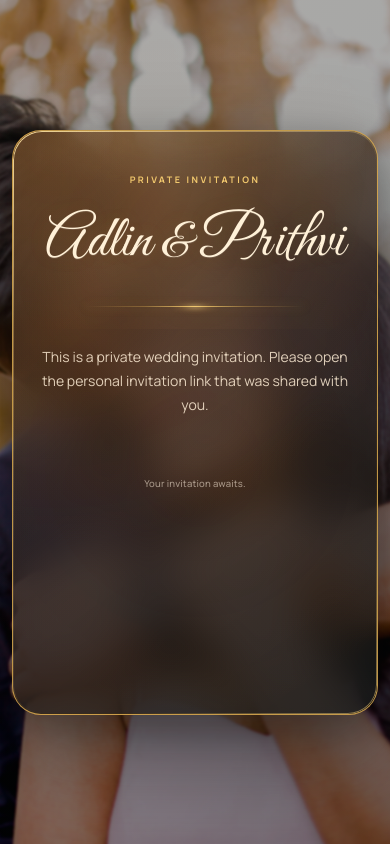
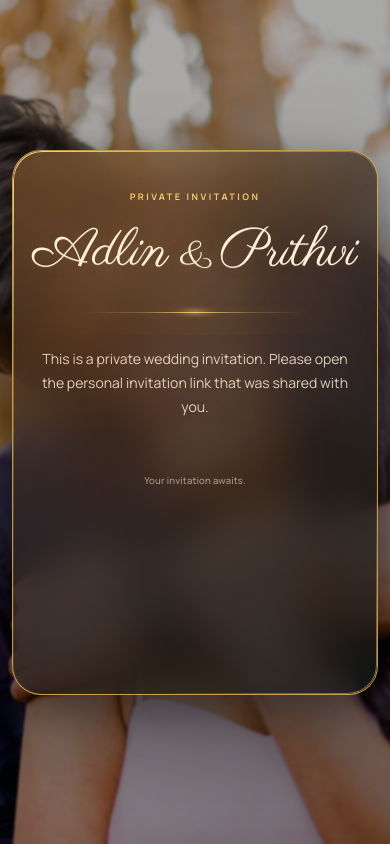
Before and after one commit to Prithvi7007/Wedding_Website_Final, a Flask app: page / in a window 390 px wide. Run offline with Flask 3, Linux system fonts and the light colour scheme; some libraries are stand-ins or nearby versions.

Commit message:
gpt style4

```diff
--- a/static/invitation-render-v2.css
+++ b/static/invitation-render-v2.css
@@ -1,4 +1,4 @@
-@import url("https://fonts.googleapis.com/css2?family=Great+Vibes&family=Cormorant+Garamond:ital,wght@0,500;0,600;1,600;1,700&family=Manrope:wght@400;500;600;700&display=swap");
+@import url("https://fonts.googleapis.com/css2?family=Parisienne&family=Cormorant+Garamond:ital,wght@0,500;0,600;1,600;1,700&family=Manrope:wght@400;500;600;700&display=swap");
 
 /* ===================================================== */
 /* PRIVATE INVITATION — DARK GOLD MAGIC V2               */
@@ -237,7 +237,7 @@ body.invitation-render-v2 .login-title {
 
     color: var(--invite-cream) !important;
 
-    font-family: "Great Vibes", cursive !important;
+    font-family: "Parisienne", cursive !important;
     font-size: clamp(62px, 6.1vw, 80px) !important;
     font-weight: 400 !important;
     letter-spacing: 0 !important;
@@ -714,3 +714,148 @@ body.invitation-render-v2 .small-text {
         transition-duration: 0.01ms !important;
     }
 }
+/* ===================================================== */
+/* TITLE + SPACING REFINEMENT V3                         */
+/* Closer script shape and more balanced card rhythm.     */
+/* ===================================================== */
+
+/* Remove the oversized empty lower area from the V2 card. */
+body.invitation-render-v2 .login-container {
+    min-height: 640px !important;
+    padding: 60px 58px 42px !important;
+}
+
+/* Slightly tighten the label-to-title relationship. */
+body.invitation-render-v2 .login-private-line {
+    margin-bottom: 28px !important;
+}
+
+/*
+Parisienne is wider and more airy than Great Vibes.
+The separate spans let us control the ampersand spacing precisely.
+*/
+body.invitation-render-v2 .login-title {
+    gap: 0 !important;
+
+    font-family: "Parisienne", cursive !important;
+    font-size: clamp(60px, 6.4vw, 82px) !important;
+    line-height: 1.02 !important;
+
+    letter-spacing: 0 !important;
+    word-spacing: 0 !important;
+}
+
+body.invitation-render-v2 .login-title > span {
+    flex: 0 0 auto !important;
+}
+
+body.invitation-render-v2 .couple-name:first-child {
+    margin-right: 0.10em !important;
+}
+
+body.invitation-render-v2 .couple-ampersand {
+    margin: 0 0.13em !important;
+
+    font-size: 0.76em !important;
+    line-height: 1 !important;
+
+    transform: translateY(-0.035em) !important;
+}
+
+body.invitation-render-v2 .couple-name:last-child {
+    margin-left: 0.02em !important;
+}
+
+/* The divider now sits closer to the title, like the approved render. */
+body.invitation-render-v2 .login-divider {
+    margin-top: 35px !important;
+    margin-bottom: 40px !important;
+}
+
+/* Refine the vertical spacing through the welcome and CTA area. */
+body.invitation-render-v2 .login-subtitle {
+    margin-bottom: 33px !important;
+}
+
+body.invitation-render-v2 .welcome-name {
+    margin-bottom: 20px !important;
+}
+
+body.invitation-render-v2 .small-text {
+    margin-top: 28px !important;
+}
+
+/* Exactly three clean lines when the measured one-line title does not fit. */
+body.invitation-render-v2 .login-title.is-stacked {
+    gap: 0 !important;
+
+    font-size: clamp(66px, 7.2vw, 86px) !important;
+    line-height: 0.86 !important;
+}
+
+body.invitation-render-v2 .login-title.is-stacked .couple-name,
+body.invitation-render-v2 .login-title.is-stacked .couple-ampersand {
+    margin-left: 0 !important;
+    margin-right: 0 !important;
+}
+
+body.invitation-render-v2 .login-title.is-stacked .couple-ampersand {
+    margin-top: 0.08em !important;
+    margin-bottom: 0.07em !important;
+
+    font-size: 0.58em !important;
+    transform: none !important;
+}
+
+/* Mobile keeps the same rhythm without feeling vertically stretched. */
+@media (max-width: 700px) {
+    body.invitation-render-v2 .login-container {
+        min-height: 570px !important;
+        padding: 44px 24px 32px !important;
+    }
+
+    body.invitation-render-v2 .login-private-line {
+        margin-bottom: 24px !important;
+    }
+
+    body.invitation-render-v2 .login-title {
+        font-size: clamp(48px, 14vw, 66px) !important;
+    }
+
+    body.invitation-render-v2 .login-title.is-stacked {
+        font-size: clamp(57px, 17vw, 76px) !important;
+        line-height: 0.86 !important;
+    }
+
+    body.invitation-render-v2 .login-divider {
+        margin-top: 31px !important;
+        margin-bottom: 34px !important;
+    }
+
+    body.invitation-render-v2 .login-subtitle {
+        margin-bottom: 29px !important;
+    }
+
+    body.invitation-render-v2 .welcome-name {
+        margin-bottom: 17px !important;
+    }
+
+    body.invitation-render-v2 .small-text {
+        margin-top: 25px !important;
+    }
+}
+
+@media (max-width: 390px) {
+    body.invitation-render-v2 .login-container {
+        min-height: 545px !important;
+        padding: 40px 19px 29px !important;
+    }
+
+    body.invitation-render-v2 .login-title {
+        font-size: clamp(45px, 13.8vw, 58px) !important;
+    }
+
+    body.invitation-render-v2 .login-title.is-stacked {
+        font-size: clamp(53px, 17vw, 68px) !important;
+    }
+}
--- a/templates/index.html
+++ b/templates/index.html
@@ -30,7 +30,7 @@
 
     <link
         rel="stylesheet"
-        href="{{ url_for('static', filename='invitation-render-v2.css') }}?v=darkgoldmagic2"
+        href="{{ url_for('static', filename='invitation-render-v2.css') }}?v=darkgoldmagic3"
     >
 </head>
 
```
